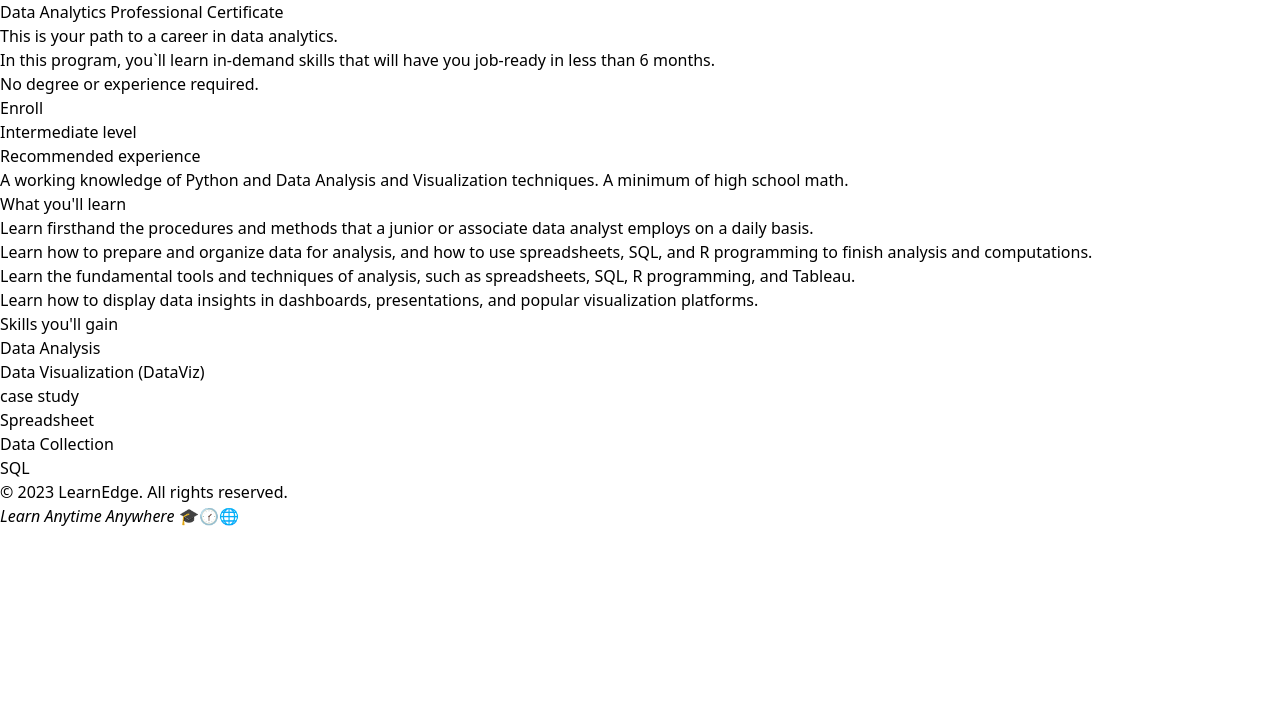
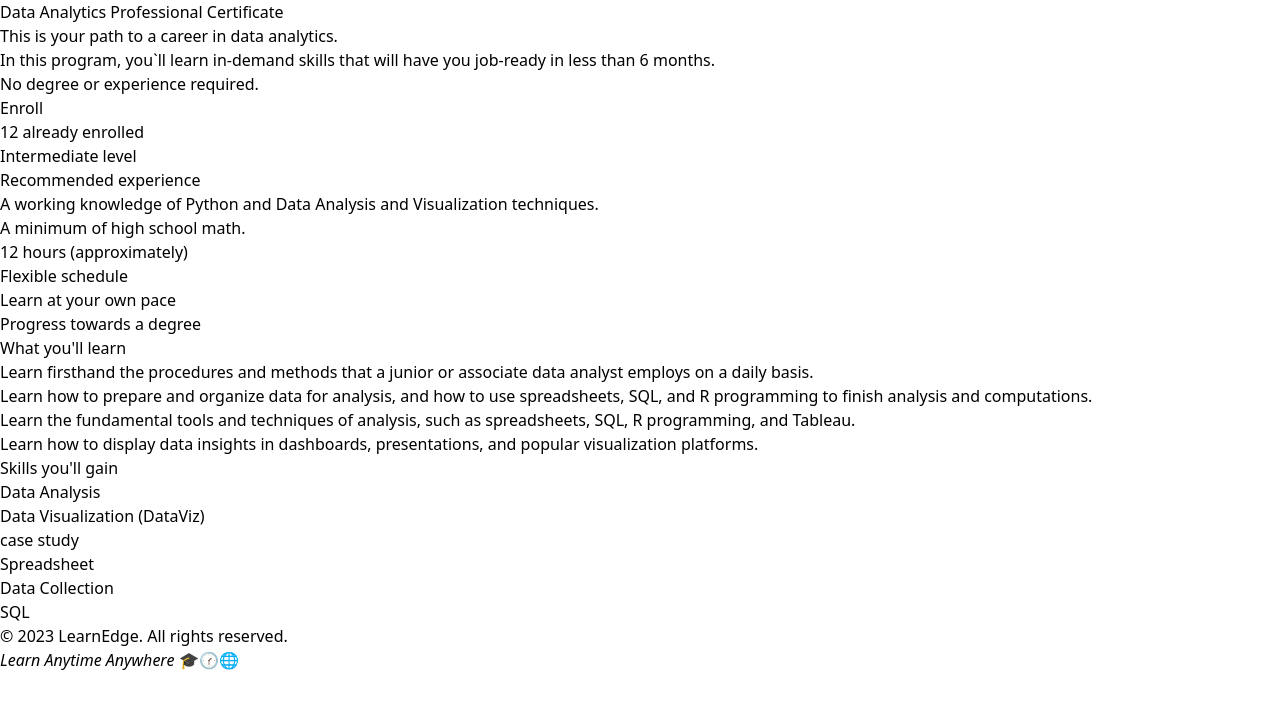
Before and after one commit to cepdnaclk/e19-co226-Online-Learning-Platform, a React (Vite) app in the folder frontend/: page /course in a window 1280 px wide. Shown: the top 708 px of the page. Built offline with nearby package versions, Linux system fonts and the light colour scheme.

Commit message:
finish machine learning course page

```diff
--- a/frontend/src/Course_Files/Course.jsx
+++ b/frontend/src/Course_Files/Course.jsx
@@ -4,12 +4,12 @@ import Footer from "../Navbar_Files/Footer";
 function Course() {
    return (
       <>
-      <div className='pb-20 p-5 select-none'>
-         <div className='bg-blue-50 p-8 rounded-lg shadow-md h-1/2 flex w-full'>
+      <div className='pb-20 py-5 select-none'>
+         <div className='bg-blue-100 p-8 rounded-lg shadow-md h-1/2 flex w-full'>
            <div class=" h-full w-1/2">
-             <h1 className='text-4xl bold'> Data Analytics Professional Certificate</h1>
+             <h1 className='text-4xl font-semibold'> Data Analytics Professional Certificate</h1>
                 <div class='p-5'>
-                <p class='py-5'>This is your path to a career in data analytics. <br></br>
+                <p class='py-5 !pb-10'>This is your path to a career in data analytics. <br></br>
                 In this program, you`ll learn in-demand skills that will have you job-ready in less than 6 months.<br></br>
                 No degree or experience required.<br></br>
                 </p>
@@ -20,30 +20,35 @@ function Course() {
                 >
                 Enroll
                </button>
+               <div class='font-extralight pl-1 pt-1'>12 already enrolled</div>
 
                 </div>
            </div>
-           <div class="bg-blue-200 p-4 rounded-md h-full w-1/2 flex-grow">
-             <div class='text-xl bold'>
+           <div class="bg-blue-200 p-8 rounded-md h-full w-1/2 flex-grow shadow-lg">
+             <div class='text-xl font-medium'>
                Intermediate level
              </div>
-             <div class='text-l'>Recommended experience</div>
-             <div class='text-m'>A working knowledge of Python and Data Analysis and Visualization techniques. A minimum of high school math.    </div>
+             <div class='text-xl font-medium pt-3'>Recommended experience</div>
+             <div class='text-s pl-3 font-extralight pt-0'>A working knowledge of Python and Data Analysis and Visualization techniques.<br/> A minimum of high school math.</div>
+             <div class='text-xl font-medium pt-3'>12 hours (approximately)</div>
+             <div class='text-xl font-medium pt-3'>Flexible schedule</div>
+             <div class='text-s pl-3 font-extralight pt-0'>Learn at your own pace</div>
+             <div class='text-xl font-medium pt-3'>Progress towards a degree</div>
            </div>
 
          </div>
 
          <div class='h-1/2 pl-10 py-8'>
          <h3  class='text-2xl bold py-3'>What you'll learn</h3>
-         <ul>
+         <ul class='pl-8 font-extralight list-disc'>
             <li>Learn firsthand the procedures and methods that a junior or associate data analyst employs on a daily basis.</li>
             <li>Learn how to prepare and organize data for analysis, and how to use spreadsheets, SQL, and R programming to finish analysis and computations.</li>
             <li>Learn the fundamental tools and techniques of analysis, such as spreadsheets, SQL, R programming, and Tableau.</li>
             <li>Learn how to display data insights in dashboards, presentations, and popular visualization platforms.</li>
          </ul>
 
-         <h3 class='text-2xl bold py-3'>Skills you'll gain</h3>
-         <ul>
+         <h3  class='text-2xl bold py-3'>Skills you'll gain</h3>
+         <ul class='pl-8 font-extralight list-disc'>
             <li>Data Analysis</li>
             <li>Data Visualization (DataViz)</li>
             <li>case study</li>
```
